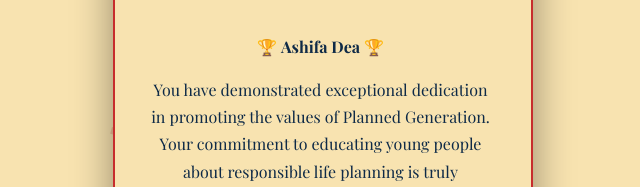
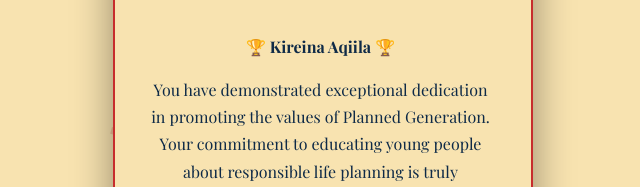
Before and after one commit to greetzza/dugenputri2, a plain HTML site: page index.html in a window 1280 px wide. Both pictures are taken after a click on the button "OPEN CARD". Shown: the part 474-661 px from the top of the page, 317-957 px from the left. Drawn offline with nearby package versions, Linux system fonts and the light colour scheme.

Commit message:
Update index.html

```diff
--- a/index.html
+++ b/index.html
@@ -22,7 +22,7 @@
                 <h1 class="card-title">Congratulations!</h1>
                 <div class="card-image"></div>
                 <div class="card-message">
-                    <p>🏆 <strong>Ashifa Dea</strong> 🏆</p>
+                    <p>🏆 <strong>Kireina Aqiila</strong> 🏆</p>
                     <p>You have demonstrated exceptional dedication in promoting the values of Planned Generation. Your commitment to educating young people about responsible life planning is truly inspiring.</p>
                     <p>Through your efforts, you've shown that today's youth can be empowered to make informed decisions about their futures. Your work in promoting healthy relationships, proper family planning, and youth development is making a real difference in our community.</p>
                     <p>"Healthy, creative, and planned youth are the foundation of a strong nation for the future. Your leadership as a Genre Ambassador helps build this foundation one young person at a time."</p>
```
